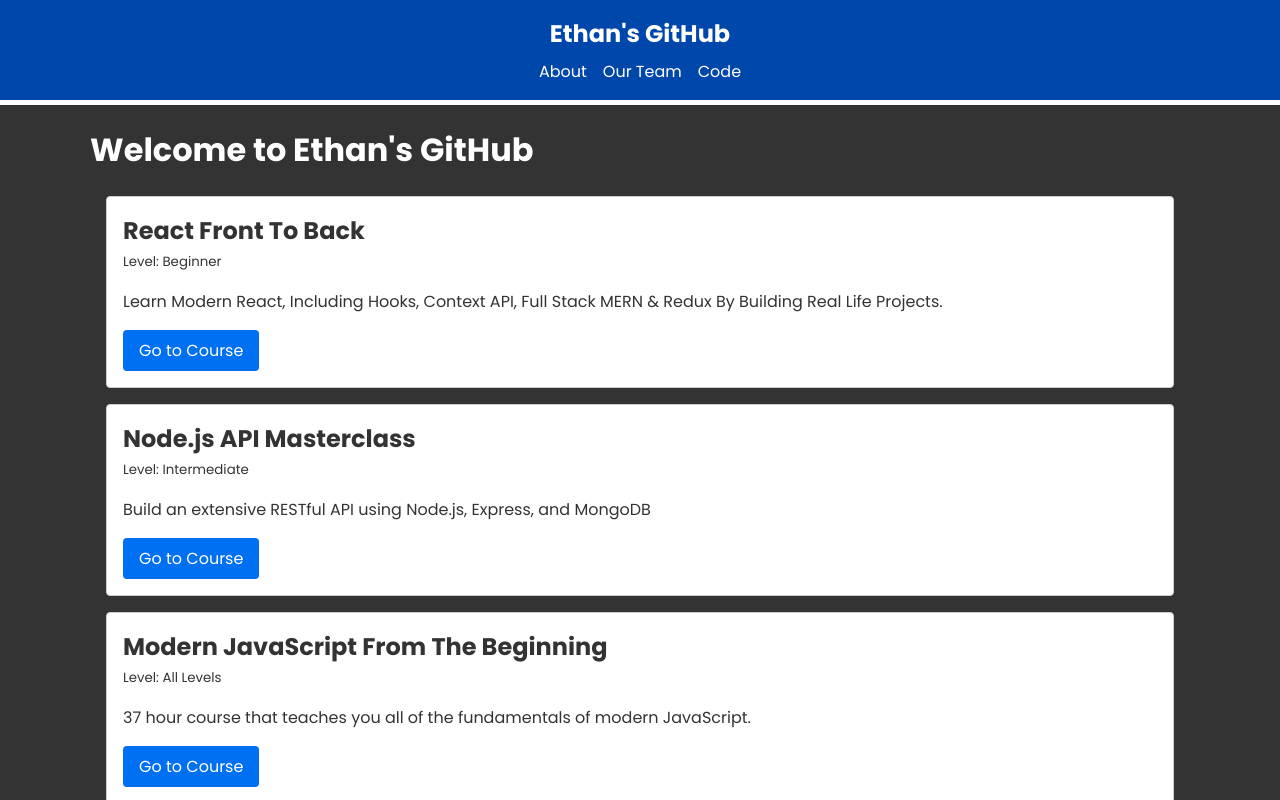
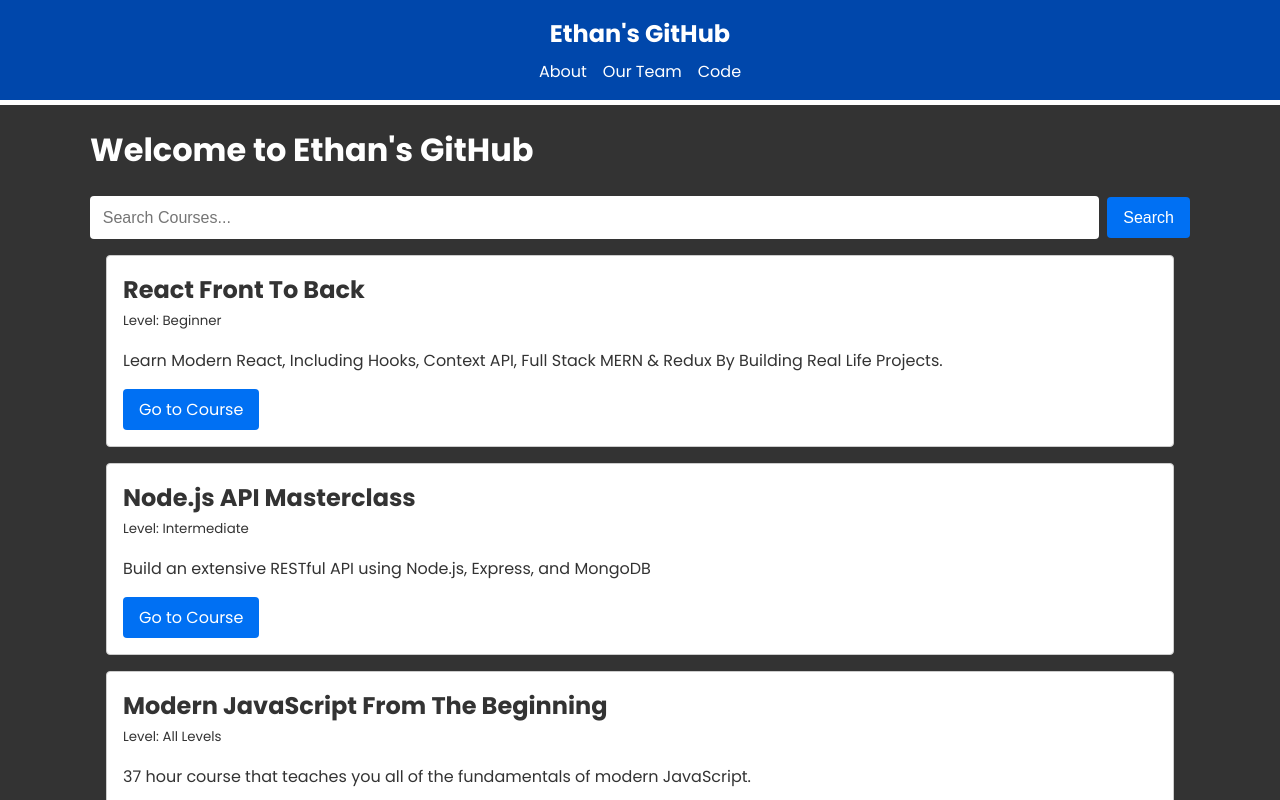
Before and after one commit to ethansalonga/ethans-github, a Next.js app: page / in a window 1280 px wide. Shown: the top 800 px of the page. Built offline with nearby package versions, Linux system fonts and the light colour scheme.

Commit message:
add search component

```diff
--- /dev/null
+++ b/app/components/CourseSearch.jsx
@@ -0,0 +1,30 @@
+"use client"
+import { useState } from "react"
+
+const CourseSearch = ({ getSearchResults }) => {
+  const [query, setQuery] = useState("")
+
+  const handleSubmit = async (e) => {
+    e.preventDefault()
+    const res = await fetch(`/api/courses/search?query=${query}`)
+    const courses = await res.json()
+    getSearchResults(courses)
+  }
+
+  return (
+    <form onSubmit={handleSubmit} className="search-form">
+      <input
+        type="text"
+        className="search-input"
+        placeholder="Search Courses..."
+        value={query}
+        onChange={(e) => setQuery(e.target.value)}
+      />
+      <button className="search-button" type="submit">
+        Search
+      </button>
+    </form>
+  )
+}
+
+export default CourseSearch
--- a/app/page.jsx
+++ b/app/page.jsx
@@ -3,6 +3,7 @@
 import Link from "next/link"
 import LoadingPage from "./loading"
 import Courses from "./components/Courses"
+import CourseSearch from "./components/CourseSearch"
 
 const HomePage = () => {
   const [courses, setCourses] = useState([])
@@ -26,6 +27,7 @@
   return (
     <>
       <h1>Welcome to Ethan's GitHub</h1>
+      <CourseSearch getSearchResults={(results) => setCourses(results)} />
       <Courses courses={courses} />
     </>
   )
```
